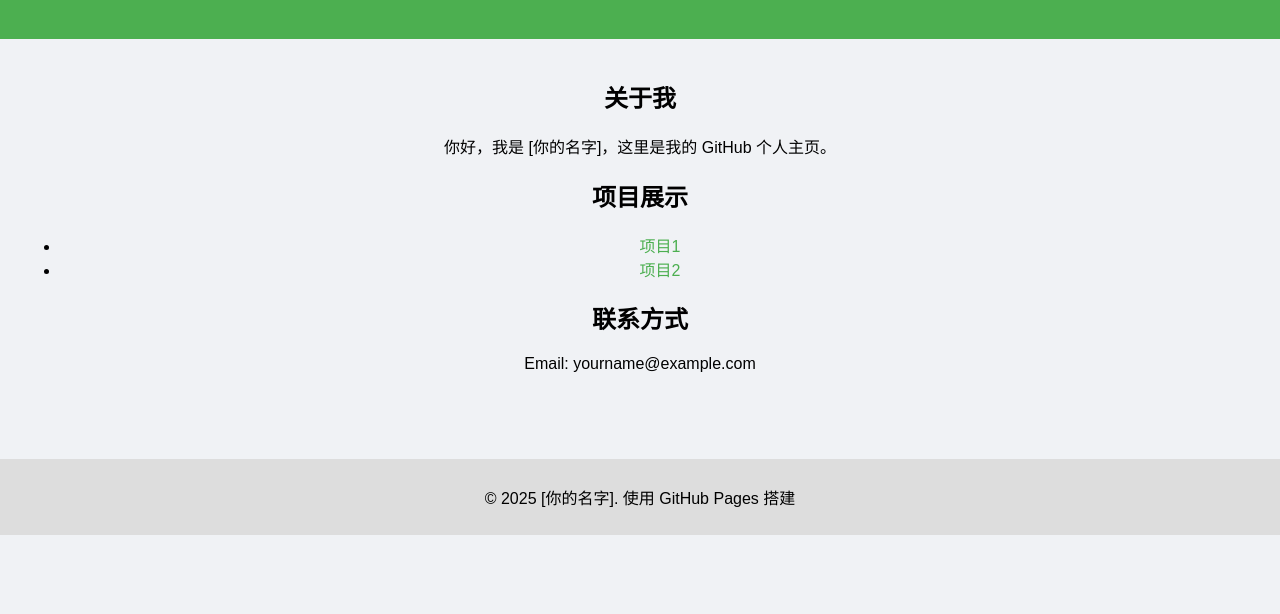
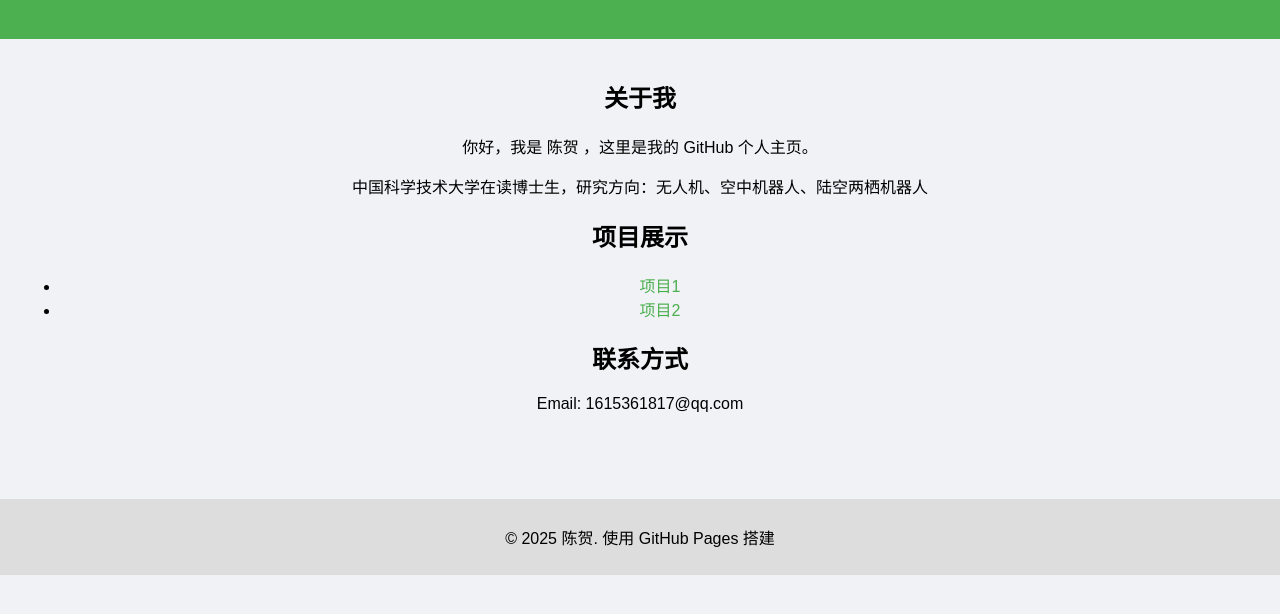
Before and after one commit to ustc-ch/ustc-ch.github.io, a plain HTML site: page index.html in a window 1280 px wide. Shown: the part 90-704 px from the top of the page. Drawn offline with Linux system fonts and the light colour scheme.

Commit message:
Update index.html

```diff
--- a/index.html
+++ b/index.html
@@ -41,7 +41,8 @@
 
   <section>
     <h2>关于我</h2>
-    <p>你好，我是 [你的名字]，这里是我的 GitHub 个人主页。</p>
+    <p>你好，我是 陈贺 ，这里是我的 GitHub 个人主页。</p>
+    <p>中国科学技术大学在读博士生，研究方向：无人机、空中机器人、陆空两栖机器人</p>
 
     <h2>项目展示</h2>
     <ul>
@@ -50,11 +51,11 @@
     </ul>
 
     <h2>联系方式</h2>
-    <p>Email: yourname@example.com</p>
+    <p>Email: 1615361817@qq.com</p>
   </section>
 
   <footer>
-    <p>&copy; 2025 [你的名字]. 使用 GitHub Pages 搭建</p>
+    <p>&copy; 2025 陈贺. 使用 GitHub Pages 搭建</p>
   </footer>
 </body>
 </html>
```
